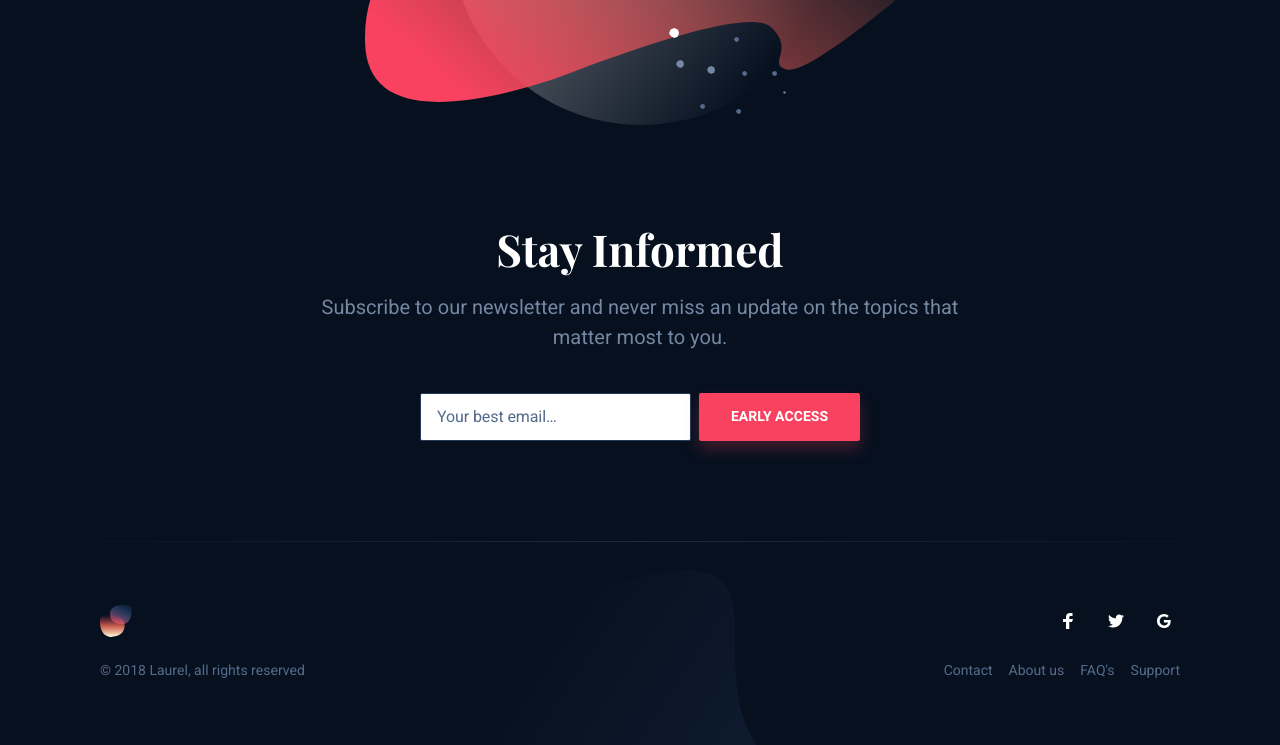
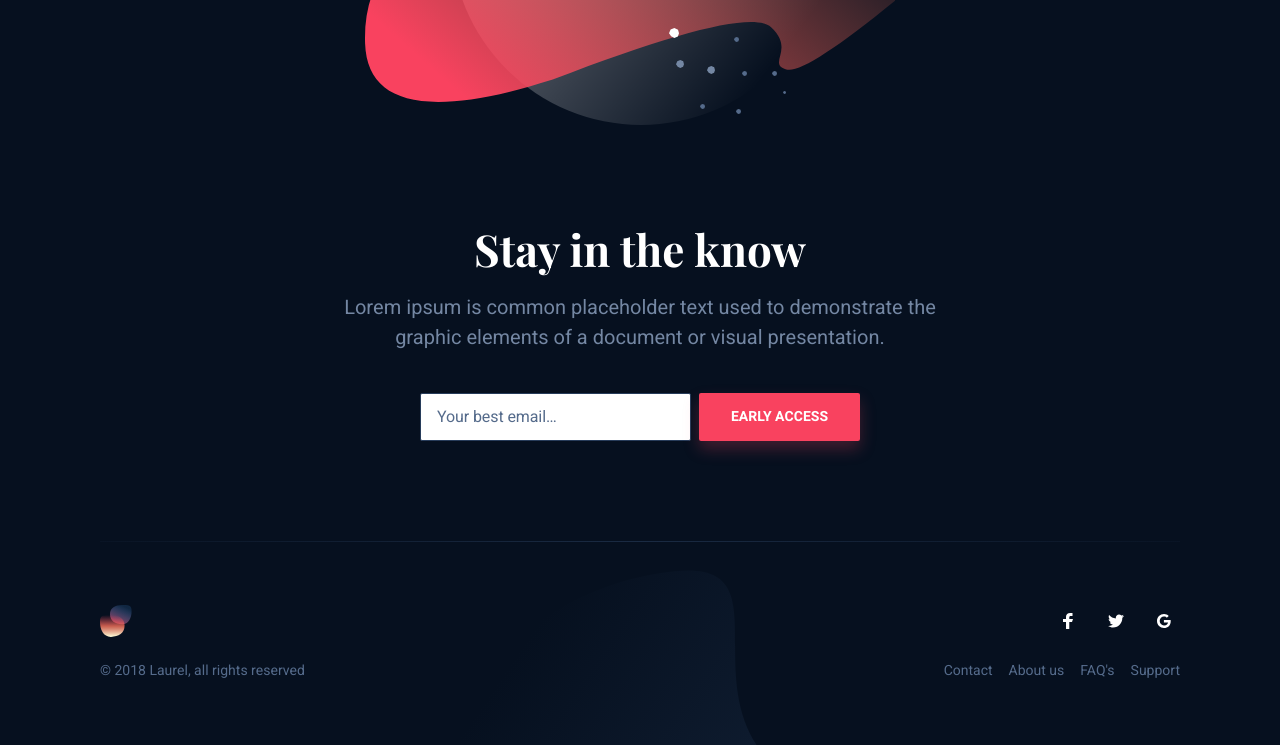
Before and after one commit to aya1710/IradTraining, a plain HTML site: page laurel/index.html in a window 1280 px wide. Shown: the part 2403-3148 px from the top of the page. Drawn offline with nearby package versions, Linux system fonts and the light colour scheme.

Commit message:
Aya Updated newsletter section text

```diff
--- a/laurel/index.html
+++ b/laurel/index.html
@@ -341,8 +341,8 @@
                 <div class="container-sm">
                     <div class="newsletter-inner section-inner">
                         <div class="newsletter-header text-center">
-                            <h2 class="section-title mt-0">Stay Informed</h2>
-                            <p class="section-paragraph">Subscribe to our newsletter and never miss an update on the topics that matter most to you.</p>
+                            <h2 class="section-title mt-0">Stay in the know</h2>
+                            <p class="section-paragraph">Lorem ipsum is common placeholder text used to demonstrate the graphic elements of a document or visual presentation.</p>
                         </div>
                         <div class="footer-form newsletter-form field field-grouped">
                             <div class="control control-expanded">
```
